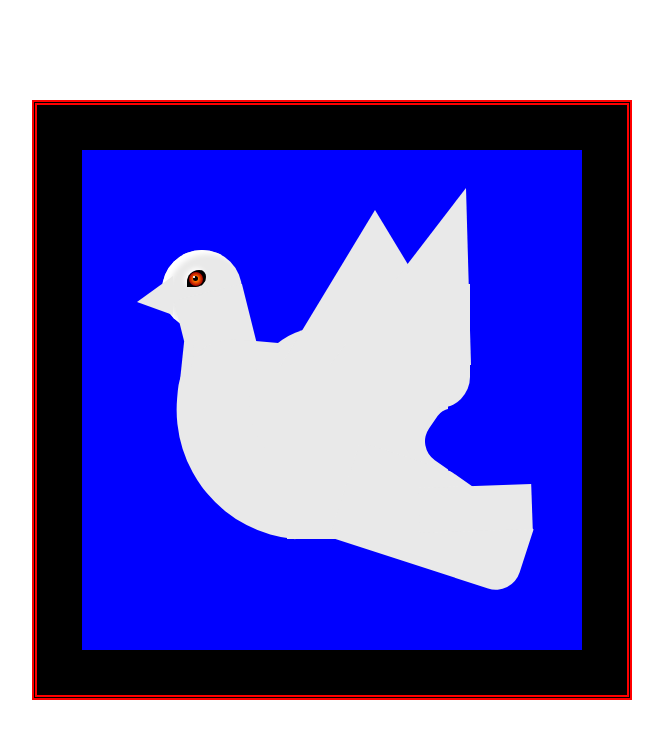
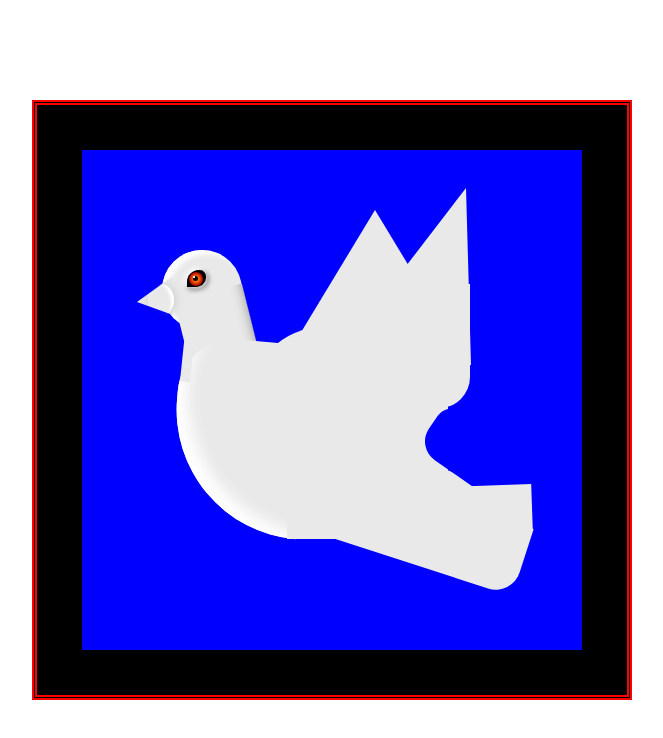
Before and after one commit to manshadchangampalli/cssDrawing-pigeon, a plain HTML site: page index.html in a window 1280 px wide. Shown: the whole page, without its empty margins (308-971 px from the left). Drawn offline with Linux system fonts and the light colour scheme.

Commit message:
add some lightings

```diff
--- a/style.scss
+++ b/style.scss
@@ -43,16 +43,31 @@ body {
       top: 126px;
       left: 55px;
       height: 0;
+      z-index: 2;
       border-top: 26px solid transparent;
       border-bottom: 13px solid transparent;
       border-right: 36px solid $PrimaryColor;
+      &::after{
+        content: '';
+        position: absolute;
+        top: -18px;
+        left: 11px;
+        border-radius: 50%;
+        width: 26px;
+        -webkit-box-shadow: 6px 0px 14px -5px #0006;
+        box-shadow: 1px 0px 14px -5px #0006, inset -10px 3px 3px -7px #fff;
+        height: 32px;
+        background: transparent;
+      }
     }
     .neck {
       width: 70px;
       height: 75px;
-      background: $PrimaryColor;
+      box-shadow: inset -14px -19px 17px -21px #000;
+      background: #e9e9e9;
       top: 141px;
       left: 100px;
+      -webkit-transform: rotate(346deg);
       transform: rotate(346deg);
     }
     .breast {
@@ -60,10 +75,11 @@ body {
       height: 194px;
       top: 190px;
       left: 92px;
+      box-shadow: inset 20px -15px 15px -10px #fff;
       border-radius: 86px 0px 0px 200px;
       -webkit-transform: rotate(5deg);
       transform: rotate(5deg);
-      background: $PrimaryColor;
+      background: #e9e9e9;
     }
     .circle-for-wings {
       width: 150px;
@@ -160,7 +176,7 @@ body {
       border-radius: 36px 20px 31px 0;
       top: 120px;
       left: 105px;
-      box-shadow: -2px -2px 5px #fff ,inset -1px -1px 5px rgb(0, 0, 0) ;
+      box-shadow: -2px -2px 5px #fff ,inset -1px -1px 5px rgb(0, 0, 0)  , 2px 2px 5px rgb(250, 249, 249), 2px 2px 5px rgb(0, 0, 0) , 2px 2px 5px rgb(250, 249, 249) ;
     }
     .eye{
       width: 14px;
```
Also changed, not shown: style.css, 1 other file.
